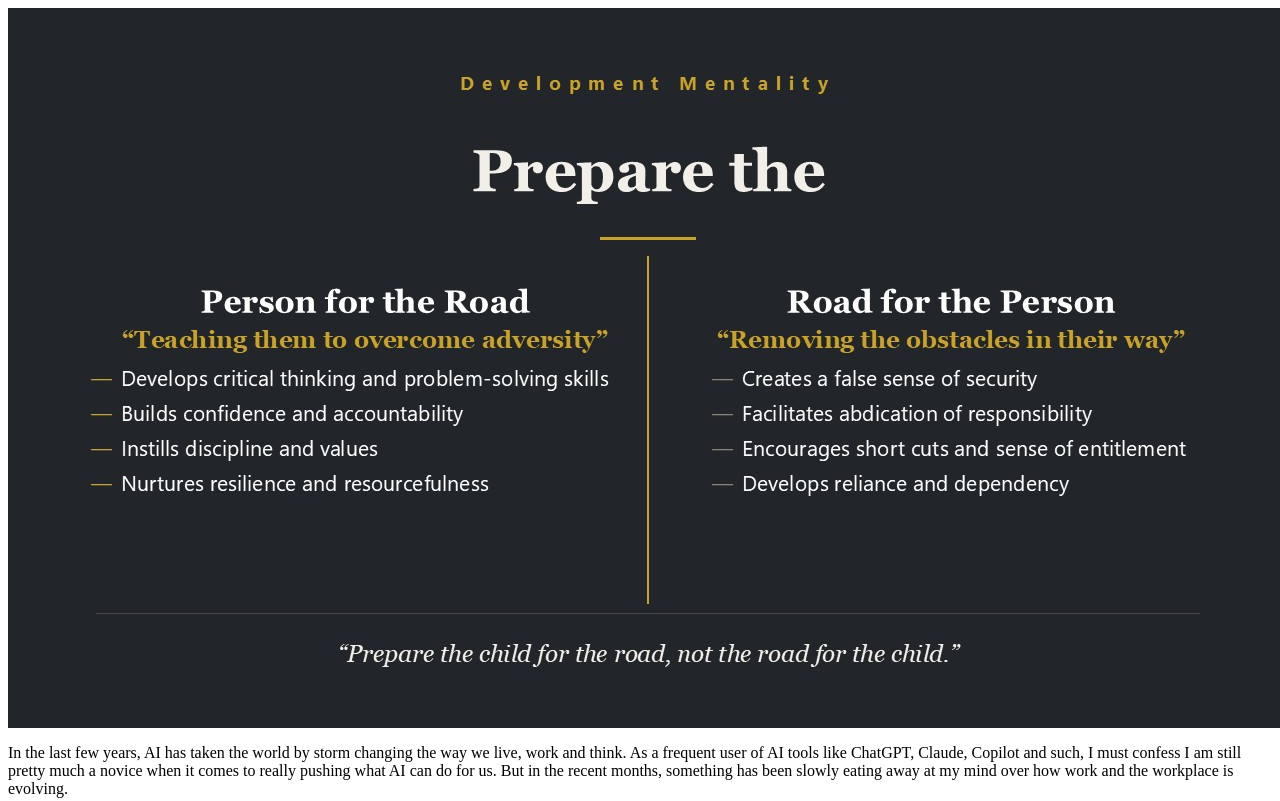
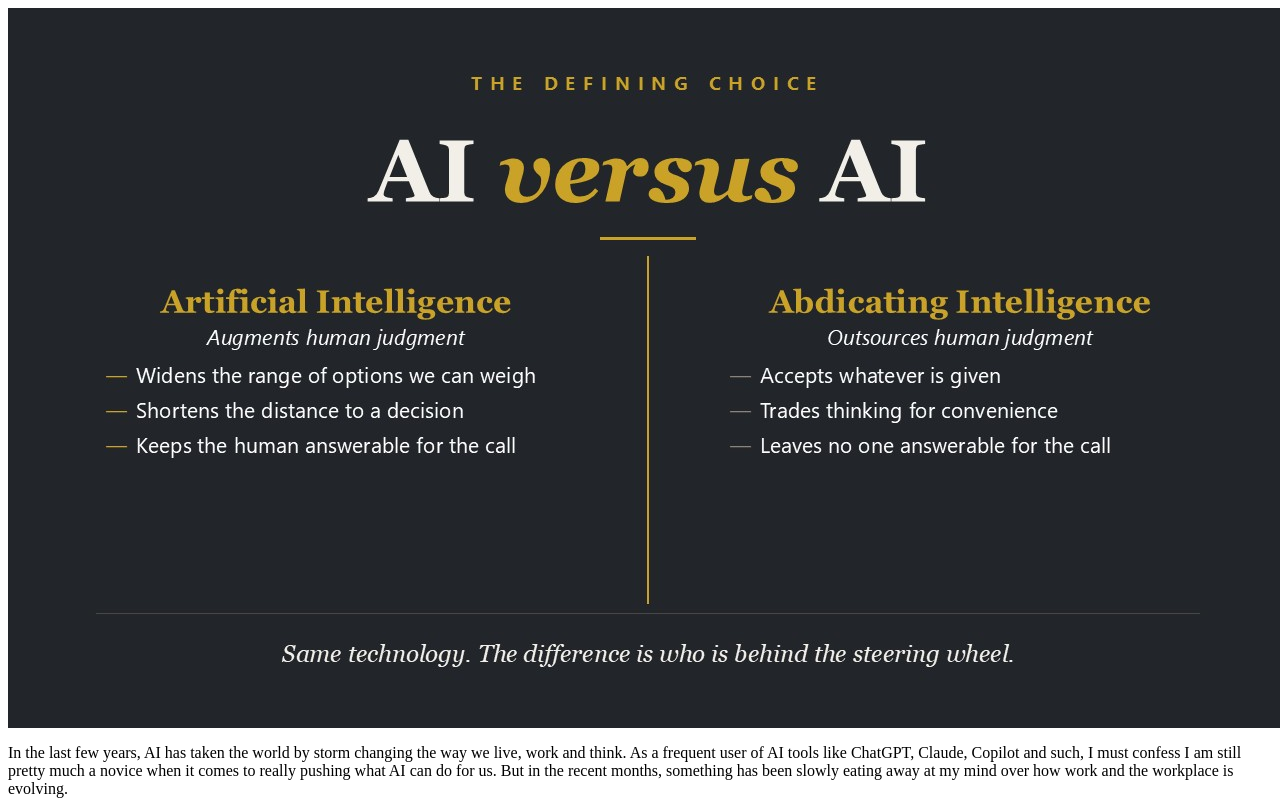
Before and after one commit to riccy01/candidit_new, an Eleventy site: page content/blog/artificial-intelligence-or-abdicating-intelligence.md in a window 1280 px wide. Shown: the top 801 px of the page. Built offline with nearby package versions, Linux system fonts and the light colour scheme; Eleventy itself is replaced by a stand-in of ours; files that its build step writes are made by us from their sources.

Commit message:
Update Blog “artificial-intelligence-or-abdicating-intelligence”

```diff
--- a/content/blog/artificial-intelligence-or-abdicating-intelligence.md
+++ b/content/blog/artificial-intelligence-or-abdicating-intelligence.md
@@ -2,7 +2,7 @@
 title: Artificial Intelligence or Abdicating Intelligence
 date: 2026-08-22T09:36:55.329Z
 ---
-![](/assets/images/preparing-the-child-for-the-road.jpg)
+![](/assets/images/ai-vs-ai.jpg)
 
 In the last few years, AI has taken the world by storm changing the way we live, work and think. As a frequent user of AI tools like ChatGPT, Claude, Copilot and such, I must confess I am still pretty much a novice when it comes to really pushing what AI can do for us. But in the recent months, something has been slowly eating away at my mind over how work and the workplace is evolving.
 
```
